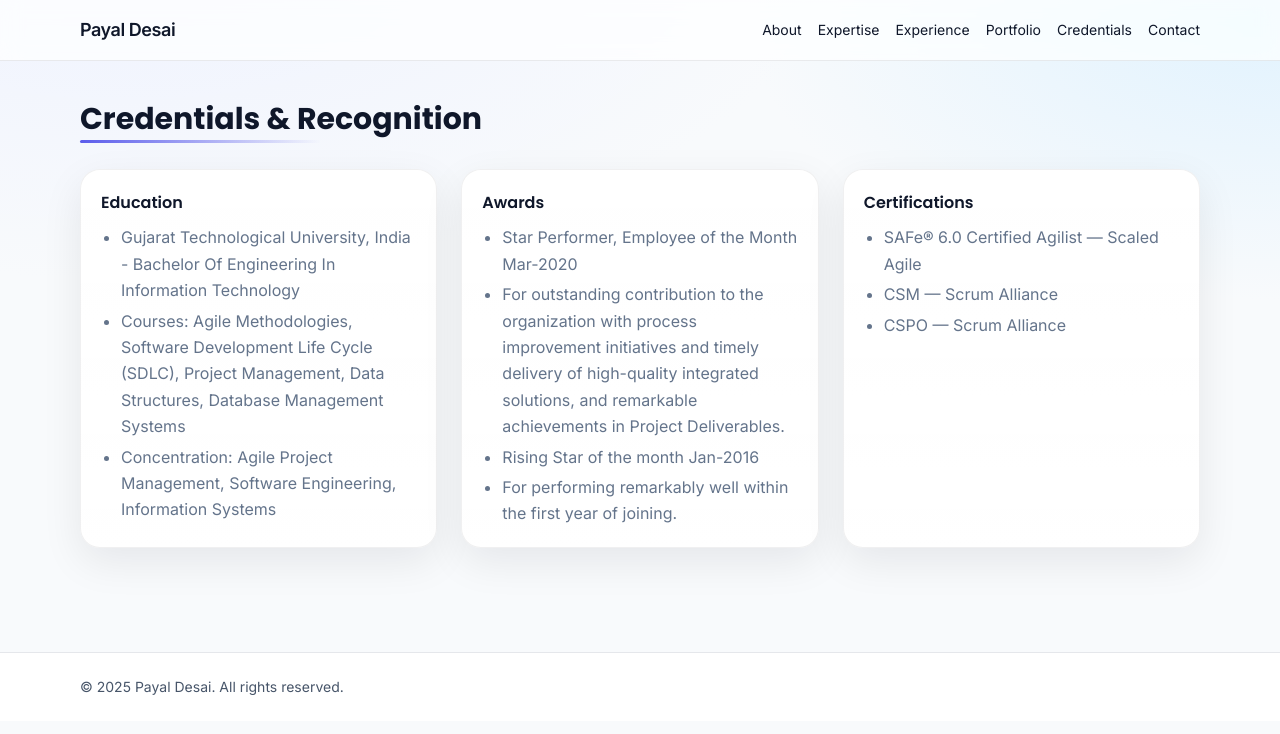
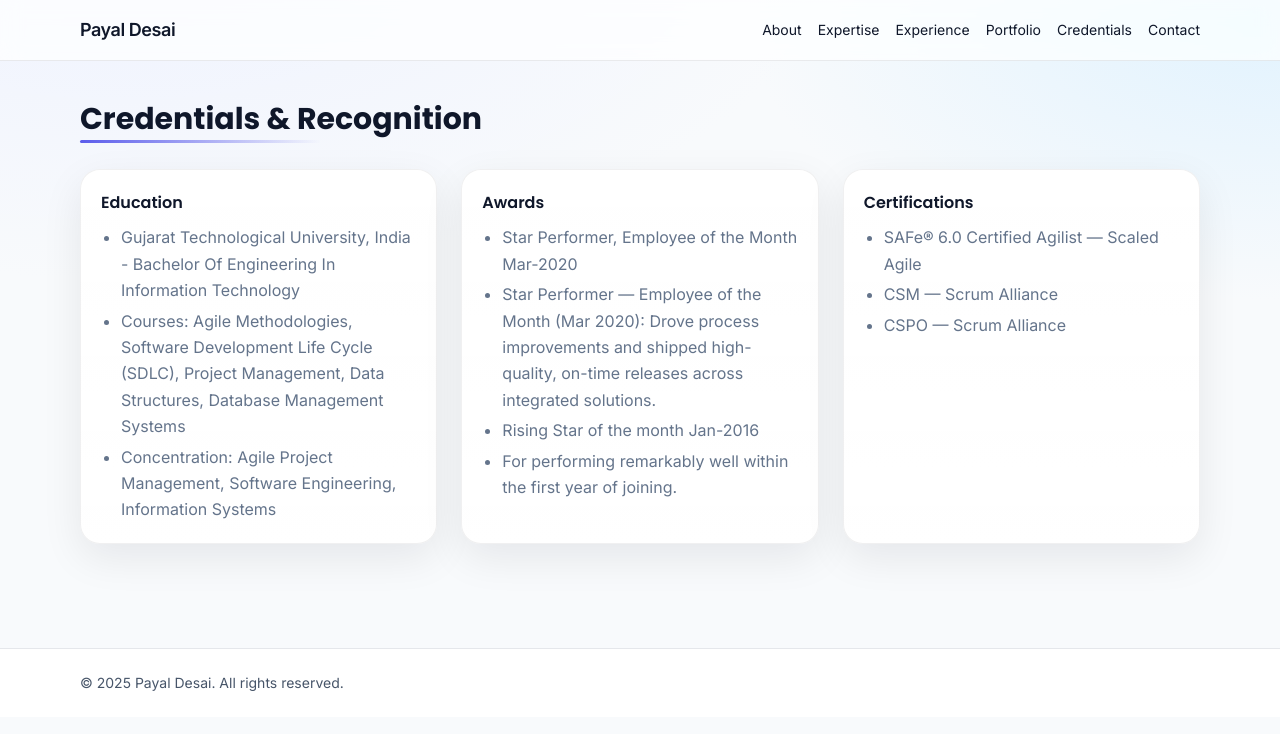
Before and after one commit to dirghak/Payal-Desai, a Next.js app: page /credentials in a window 1280 px wide. Shown: the top 734 px of the page. Built offline with nearby package versions, Linux system fonts and the light colour scheme.

Commit message:
Update page.tsx

```diff
--- a/app/credentials/page.tsx
+++ b/app/credentials/page.tsx
@@ -17,9 +17,9 @@ export default function CredentialsPage(){
           <h2 className="font-semibold mb-2">Awards</h2>
           <ul className="list-disc pl-5 text-muted space-y-1">
             <li>Star Performer, Employee of the Month	Mar-2020</li>
-            <li>For outstanding contribution to the organization with process improvement initiatives and timely delivery of high-quality integrated solutions, and remarkable achievements in Project Deliverables.</li>
+            <li>Star Performer — Employee of the Month (Mar 2020): Drove process improvements and shipped high-quality, on-time releases across integrated solutions.</li>
             <li>Rising Star of the month	Jan-2016</li>
-             <li>For performing remarkably well within the first year of joining.</li>
+            <li>For performing remarkably well within the first year of joining.</li>
           </ul>
         </section>
 
```
